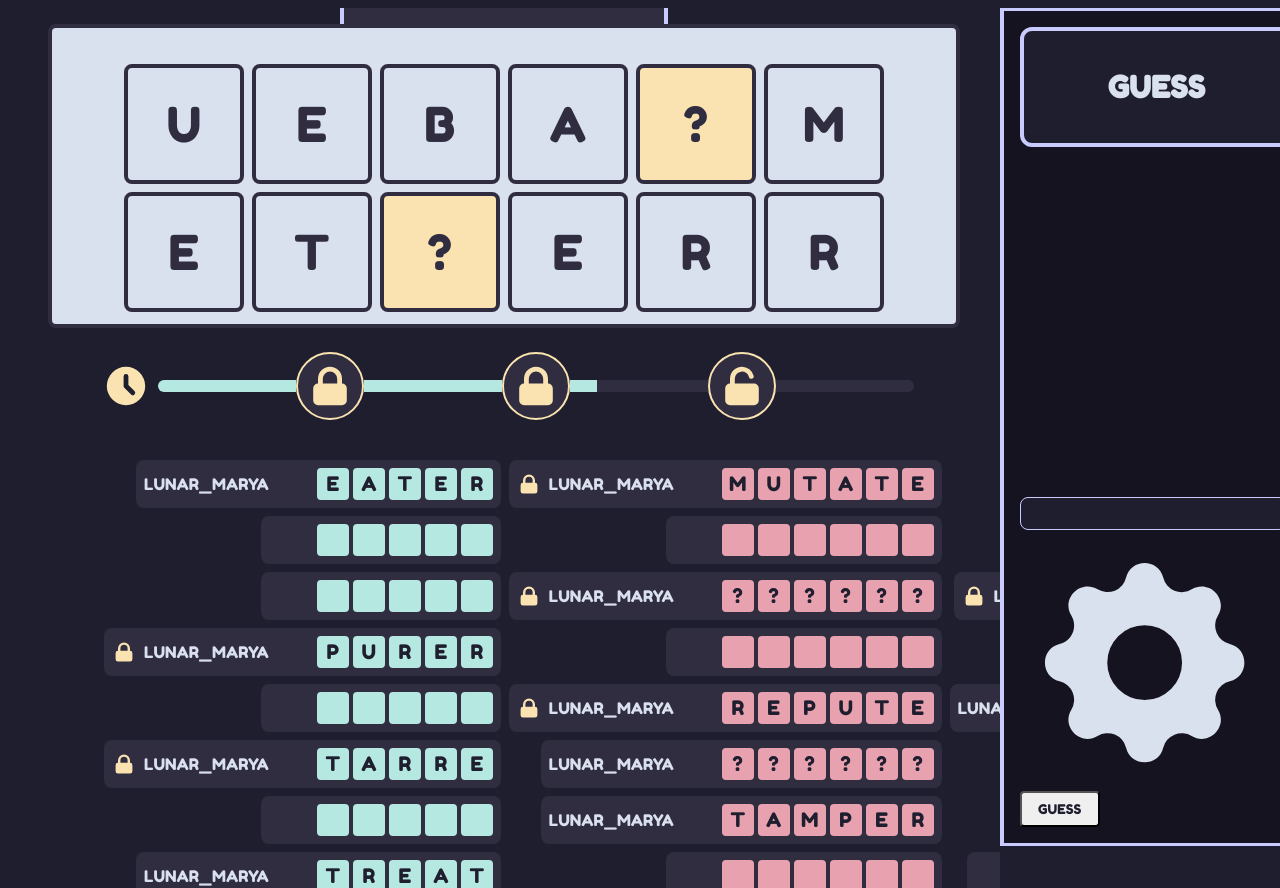
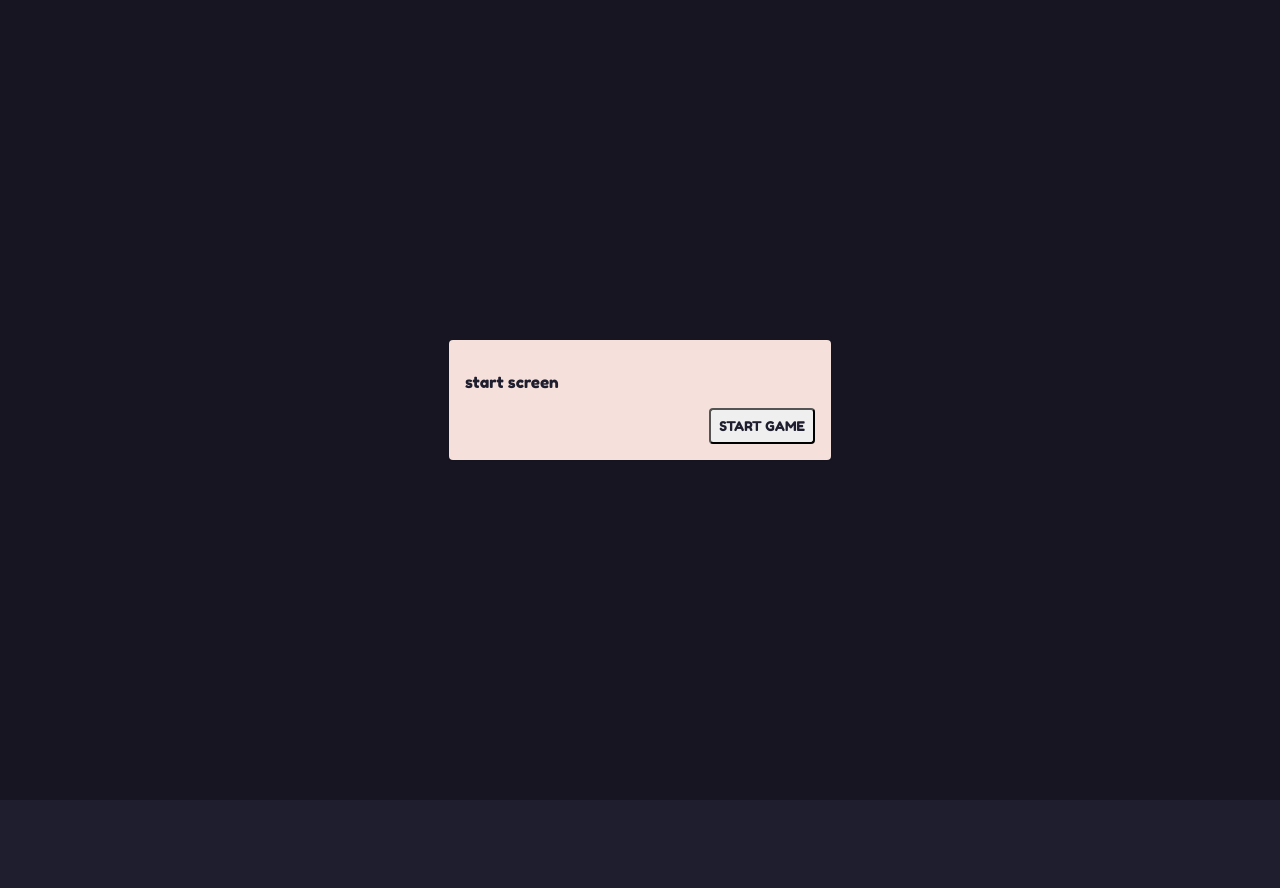
Before and after one commit to theqa-ninja/notWoS, a React (Vite) app in the folder frontend/: page /wnos in a window 1280 px wide. After the commit the page ends 816 px from the top, so only its background shows below. Built offline with nearby package versions, Linux system fonts and the light colour scheme.

Commit message:
WIP: show different screens based on game state

```diff
--- a/frontend/src/components/Game/Game.tsx
+++ b/frontend/src/components/Game/Game.tsx
@@ -1,5 +1,41 @@
+import LayoutGame from 'components/Layouts/LayoutGame';
+import { useGame } from 'context/GameProvider';
+import ScreenState from 'lib/ScreenState';
+import { ReactNode } from 'react';
+import GameOverScreen from './GameOverScreen';
+import GameStartScreen from './GameStartScreen';
+import ScoreboardScreen from './ScoreboardScreen';
+
+/**
+ * handles game state and all of it screens
+ */
 const Game = () => {
-  return <h1>Game</h1>;
+  const { screenState } = useGame();
+  const getScreen = (state: ScreenState): ReactNode => {
+    switch (state) {
+      case ScreenState.IDLE:
+        return <GameStartScreen />;
+      case ScreenState.COUNT_DOWN:
+        return null;
+      case ScreenState.ONGOING_GAME:
+        return null;
+      case ScreenState.SCOREBOARD:
+        return <ScoreboardScreen />;
+      case ScreenState.RANKING:
+        return null;
+      case ScreenState.GAME_OVER:
+        return <GameOverScreen />;
+      default:
+        return null;
+    }
+  };
+
+  return (
+    <>
+      {getScreen(screenState)}
+      {screenState === ScreenState.IDLE ? null : <LayoutGame />}
+    </>
+  );
 };
 
 export default Game;
--- a/frontend/src/components/Game/GameStartScreen.tsx
+++ b/frontend/src/components/Game/GameStartScreen.tsx
@@ -1,5 +1,28 @@
+import Button from 'components/Button';
+import Modal from 'components/Modal/Modal';
+import ModalContent from 'components/Modal/ModalContent';
+import ModalFooter from 'components/Modal/ModalFooter';
+import { useGame } from 'context/GameProvider';
+import { useState } from 'react';
+
 const GameStartScreen = () => {
-  return <h1>GameStartScreen</h1>;
+  const [open, setOpen] = useState<boolean>(true);
+  const { advanceScreen } = useGame();
+  return (
+    <Modal
+      color="green"
+      hideCloseButton
+      onClose={() => setOpen(false)}
+      open={open}
+    >
+      <ModalContent>start screen</ModalContent>
+      <ModalFooter className="!justify-center">
+        <Button color="green" onClick={() => advanceScreen()}>
+          Start game
+        </Button>
+      </ModalFooter>
+    </Modal>
+  );
 };
 
 export default GameStartScreen;
--- a/frontend/src/pages/WNOS.tsx
+++ b/frontend/src/pages/WNOS.tsx
@@ -1,9 +1,12 @@
-import LayoutGame from 'components/Layouts/LayoutGame';
+import Game from 'components/Game/Game';
+import { GameProvider } from 'context/GameProvider';
 
 const WNOS = () => {
   return (
     <>
-      <LayoutGame />
+      <GameProvider>
+        <Game />
+      </GameProvider>
     </>
   );
 };
```
